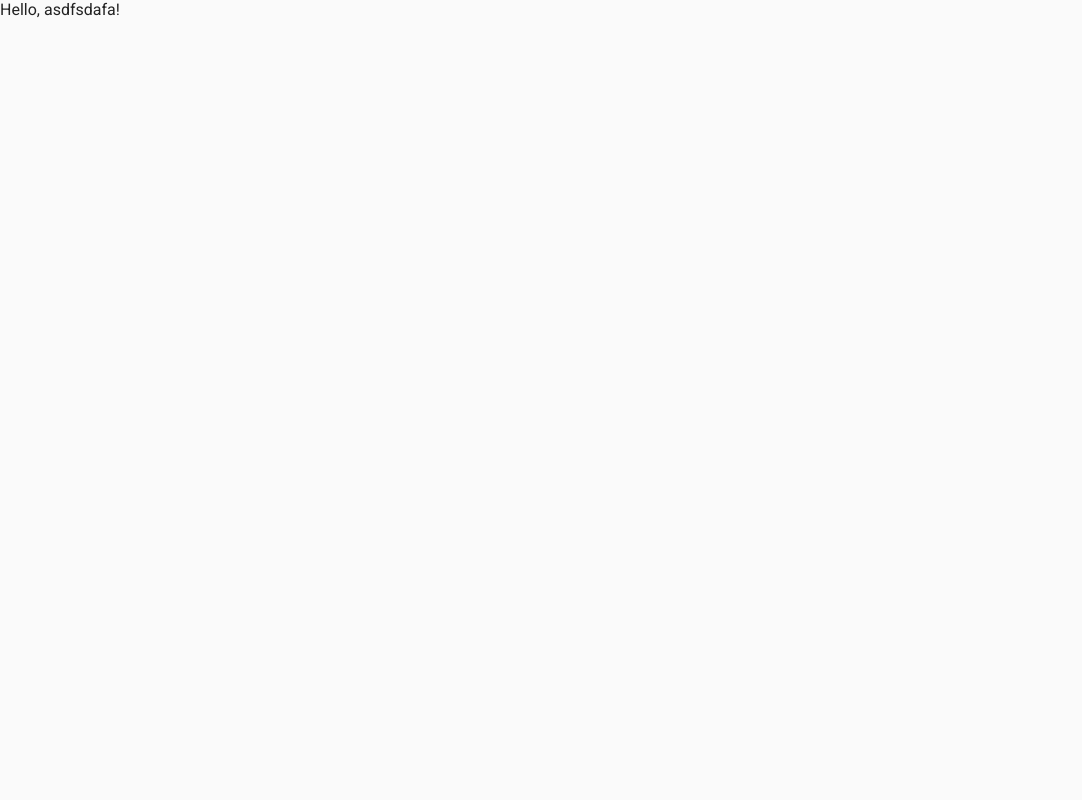
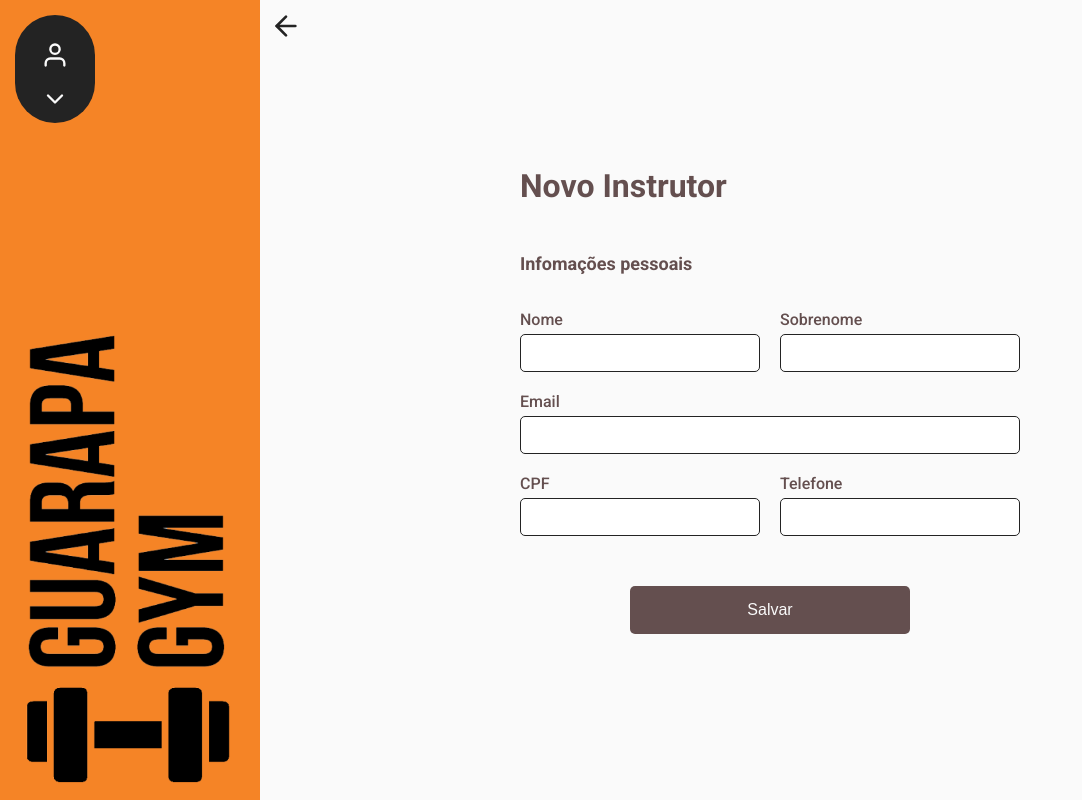
Before and after one commit to guarapariit/guarapagym-web, a Next.js app: page /manager/new-instructor in a window 1280 px wide. Shown: the whole page, without its empty margins (0-1082 px from the left). Built offline with nearby package versions, Linux system fonts and the light colour scheme.

Commit message:
Cadastro de novos Instrutores

```diff
--- a/package.json
+++ b/package.json
@@ -15,6 +15,7 @@
     "react-cookie": "^4.0.3",
     "react-dom": "16.13.1",
     "react-icons": "^4.2.0",
+    "react-input-mask": "^2.0.4",
     "react-loader-spinner": "^4.0.0",
     "react-spinners": "^0.11.0",
     "sass": "^1.32.12",
--- a/src/pages/contexts/UserContext.tsx
+++ b/src/pages/contexts/UserContext.tsx
@@ -43,9 +43,8 @@ export default function UserContextProvider({ children }) {
   const [tokenCookie, setTokenCookie, removeTokenCookie] = useCookies([
     'token',
   ]);
+
   const router = useRouter();
-
-  useEffect(() => {});
 
   useEffect(() => {
     const loggedUser = userCookie.user;
@@ -85,6 +84,8 @@ export default function UserContextProvider({ children }) {
       setTokenCookie('token', token, {
         expires,
       });
+
+      api.defaults.headers.authorization = `Bearer ${token}`;
     } else {
     }
   }
--- a/src/pages/manager/new-instructor/index.tsx
+++ b/src/pages/manager/new-instructor/index.tsx
@@ -1,5 +1,177 @@
+import Head from 'next/head';
+import { useCallback, useEffect, useRef, useState } from 'react';
+import Loader from 'react-loader-spinner';
+import SideMenu from '../../../components/SideMenu';
+import InputMask from 'react-input-mask';
+
+import { Container, FormContainer } from '../../../styles/pages/new-instructor';
+import theme from '../../../styles/theme';
+import api from '../../../services/api';
+import { Modal } from '../../../styles/pages/new-instructor';
+import { FiArrowLeft, FiCheckCircle } from 'react-icons/fi';
+import Link from 'next/link';
+
 const NewInstructor: React.FC = () => {
-  return <div>Hello, asdfsdafa!</div>;
+  const [isLoading, setIsLoading] = useState(false);
+  const [isModalOpen, setIsModalOpen] = useState(false);
+  const formRef = useRef<HTMLFormElement>(null);
+
+  const [name, setName] = useState('');
+  const [lastName, setLastName] = useState('');
+  const [email, setEmail] = useState('');
+  const [cpf, setCpf] = useState('');
+  const [phone, setPhone] = useState('');
+
+  function handleSubmit(e) {
+    e.preventDefault();
+
+    const user = {
+      name,
+      email,
+      cpf,
+      phone,
+      password: cpf,
+    };
+
+    setIsLoading(true);
+
+    api.post('/instructors', user).then(response => {
+      console.log(response);
+      setIsLoading(false);
+
+      resetForm();
+      setIsModalOpen(true);
+    });
+  }
+
+  function resetForm() {
+    formRef.current.reset();
+
+    setName('');
+    setLastName('');
+    setEmail('');
+    setCpf('');
+    setPhone('');
+  }
+
+  return (
+    <div>
+      <Head>
+        <title>Novo Instrutor | Guarapagym </title>
+      </Head>
+
+      <Container>
+        <SideMenu />
+        <FormContainer>
+          <Link href="/manager">
+            <a className="back-button">
+              <FiArrowLeft size="32" color={theme.colors.black} />
+            </a>
+          </Link>
+          <form onSubmit={e => handleSubmit(e)} ref={formRef}>
+            <h1>Novo Instrutor</h1>
+            <h3>Infomações pessoais</h3>
+
+            <fieldset>
+              <div className="input-container">
+                <span>Nome</span>
+                <input
+                  type="text"
+                  name="name"
+                  value={name}
+                  onChange={e => {
+                    setName(e.target.value);
+                  }}
+                />
+              </div>
+
+              <div className="input-container">
+                <span>Sobrenome</span>
+                <input
+                  type="text"
+                  name="last-name"
+                  value={lastName}
+                  onChange={e => {
+                    setLastName(e.target.value);
+                  }}
+                />
+              </div>
+            </fieldset>
+
+            <div className="input-container">
+              <span>Email</span>
+              <input
+                type="text"
+                name="email"
+                value={email}
+                onChange={e => {
+                  setEmail(e.target.value);
+                }}
+              />
+            </div>
+
+            <fieldset>
+              <div className="input-container">
+                <span>CPF</span>
+                <InputMask
+                  type="text"
+                  name="cpf"
+                  mask="999.999.999-99"
+                  maskChar="0"
+                  value={cpf}
+                  onChange={e => {
+                    setCpf(e.target.value);
+                  }}
+                />
+              </div>
+
+              <div className="input-container">
+                <span>Telefone</span>
+                <InputMask
+                  type="text"
+                  name="phone"
+                  mask="(99) 99999-9999"
+                  maskChar="0"
+                  value={phone}
+                  onChange={e => {
+                    setPhone(e.target.value);
+                  }}
+                />
+              </div>
+            </fieldset>
+
+            <button type="submit">
+              {isLoading ? (
+                <Loader
+                  type="Oval"
+                  color={theme.colors.orange}
+                  height={30}
+                  width={30}
+                />
+              ) : (
+                'Salvar'
+              )}
+            </button>
+          </form>
+        </FormContainer>
+        <Modal className={isModalOpen ? 'open' : ''}>
+          <div className="modal-container">
+            <FiCheckCircle size={85} color={theme.colors.brown} />
+            <p>Instrutor cadastrado!</p>
+
+            <button
+              onClick={() => {
+                setIsModalOpen(false);
+              }}
+            >
+              Ok!
+            </button>
+            <span>A senha é o CPF</span>
+          </div>
+        </Modal>
+      </Container>
+    </div>
+  );
 };
 
 export default NewInstructor;
--- a/src/styles/components/SideMenu.ts
+++ b/src/styles/components/SideMenu.ts
@@ -112,6 +112,7 @@ export const Modal = styled.div`
   width: 100vw;
 
   background: rgba(35, 35, 35, 0.26);
+  backdrop-filter: blur(8px);
 
   display: flex;
   align-items: center;
--- /dev/null
+++ b/src/styles/pages/new-instructor.ts
@@ -0,0 +1,169 @@
+import styled from 'styled-components';
+import { rem, flexCenter, colorShade } from '../global';
+import theme from '../theme';
+
+export const Container = styled.div`
+  height: 100vh;
+  width: 100vw;
+
+  display: flex;
+`;
+
+export const FormContainer = styled.div`
+  position: relative;
+  flex-grow: 1;
+  padding: 30px 40px;
+
+  display: flex;
+  justify-content: center;
+  align-items: center;
+
+  .back-button {
+    position: absolute;
+    top: 10px;
+    left: 10px;
+  }
+
+  form {
+    display: flex;
+    flex-direction: column;
+
+    width: 500px;
+
+    row-gap: 20px;
+
+    h1 {
+      font-size: ${rem(32)};
+      color: ${theme.colors.brown};
+      margin-bottom: 28px;
+    }
+
+    h3 {
+      font-size: ${rem(18)};
+      color: ${theme.colors.brown};
+      margin-bottom: 16px;
+    }
+
+    fieldset {
+      display: grid;
+      grid-template-columns: 1fr 1fr;
+      column-gap: 20px;
+
+      border: none;
+    }
+
+    .input-container {
+      display: flex;
+      flex-direction: column;
+      row-gap: 5px;
+
+      span {
+        font-size: ${rem(16)};
+        font-weight: 500;
+        color: ${theme.colors.brown};
+      }
+
+      input {
+        height: 38px;
+        padding: 0 10px;
+        border: 1px solid ${theme.colors.black};
+        border-radius: 5px;
+      }
+    }
+
+    button {
+      width: 280px;
+      height: 48px;
+      margin: 0px auto;
+      margin-top: 30px;
+
+      color: ${theme.colors.white};
+      font-size: ${rem(16)};
+      font-weight: 500;
+
+      background-color: ${theme.colors.brown};
+      border: none;
+      border-radius: 5px;
+
+      transition: all 0.2s;
+
+      :hover {
+        background-color: ${colorShade(theme.colors.brown, -10)};
+      }
+    }
+  }
+`;
+
+export const Modal = styled.div`
+  position: fixed;
+  top: 0;
+  left: 0;
+  height: 100vh;
+  width: 100vw;
+
+  background: rgba(35, 35, 35, 0.26);
+  backdrop-filter: blur(8px);
+
+  display: flex;
+  align-items: center;
+  justify-content: center;
+
+  opacity: 0;
+  visibility: hidden;
+
+  z-index: 1;
+  transition: all 0.2s;
+
+  &.open {
+    opacity: 1;
+    visibility: visible;
+  }
+
+  .modal-container {
+    height: 300px;
+    width: 450px;
+
+    background-color: ${theme.colors.white};
+    padding: 20px;
+    border-radius: 8px;
+
+    display: flex;
+    flex-direction: column;
+    align-items: center;
+
+    p {
+      font-size: ${rem(28)};
+      font-weight: 500;
+      margin-top: 20px;
+      color: ${theme.colors.brown};
+
+      margin-bottom: auto;
+    }
+
+    button {
+      height: 40px;
+      width: 160px;
+      margin-bottom: 10px;
+
+      border: none;
+      border-radius: 5px;
+      background-color: ${theme.colors.brown};
+      box-shadow: 0px 2px 5px rgba(0, 0, 0, 0.25);
+
+      color: ${theme.colors.white};
+      font-size: ${rem(16)};
+      font-weight: 600;
+
+      transition: all 0.2s;
+
+      :hover {
+        background-color: ${colorShade(theme.colors.brown, -10)};
+      }
+    }
+
+    span {
+      font-size: ${rem(13)};
+      color: ${theme.colors.brown};
+    }
+  }
+`;
```
Also changed, not shown: src/pages/manager/index.tsx (+6 -4 lines), src/pages/manager/new-student/index.tsx (+13 -3 lines), src/styles/pages/new-student.ts (added, +19 -0 lines), 1 other file (tests, documents, lock files or other folders).
